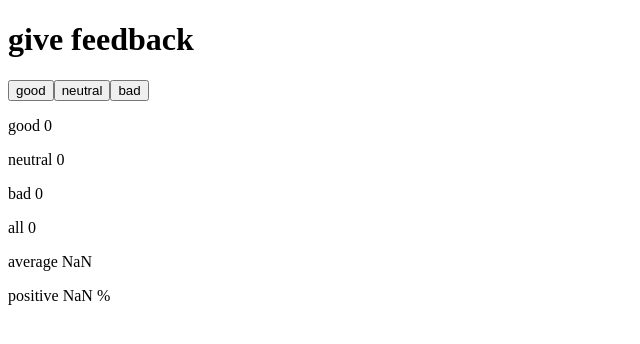
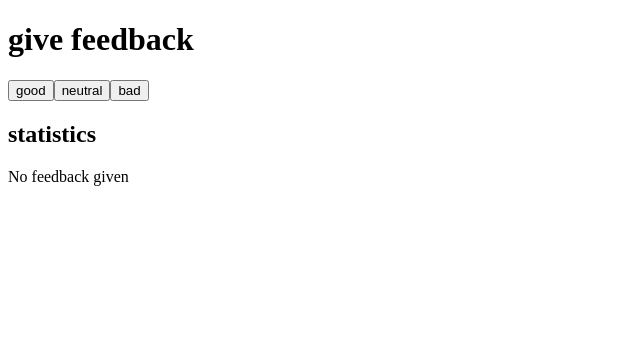
Before and after one commit to JanZW/mooc-fi-fullstack, a React (Vite) app in the folder part1/unicafe/: page / in a window 1280 px wide. Shown: the top 344 px of the page, without its empty margins (0-640 px from the left). Built offline with nearby package versions, Linux system fonts and the light colour scheme.

Commit message:
Exercise 1.9

```diff
--- a/part1/unicafe/src/App.jsx
+++ b/part1/unicafe/src/App.jsx
@@ -8,8 +8,19 @@ const Statistics = ({ good, neutral, bad }) => {
   const total = good + neutral + bad;
   const average = (good - bad) / total;
   const positivePercent = good / total * 100
+
+  if (total === 0) {
+    return (
+      <div>
+        <h2>statistics</h2>
+        <p>No feedback given</p>
+      </div>
+    )
+  }
+
   return (
     <div>
+      <h2>statistics</h2>
       <p>good {good}</p>
       <p>neutral {neutral}</p>
       <p>bad {bad}</p>
```
